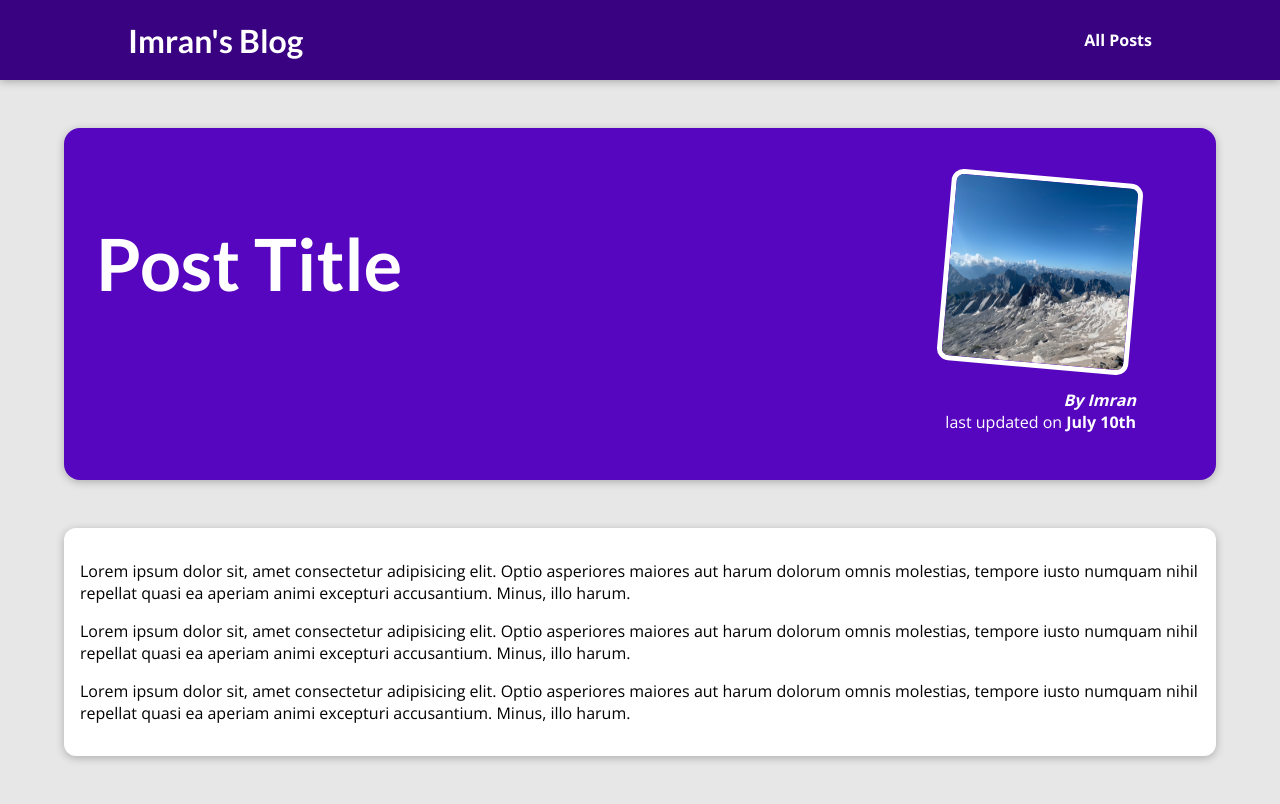
After one commit to iHasan1/my_django_site, a Django app: template blog/templates/blog/post-detail.html in a window 1280 px wide. The commit adds this page. Run offline with Django 5.2, Linux system fonts and the light colour scheme; the template is opened without the code that fills it, so the values that code supplies are empty.

Commit message:
added all posts and single post htmls as well css

```diff
--- /dev/null
+++ b/blog/static/blog/post-detail.css
@@ -0,0 +1,62 @@
+body {
+  background-color: #e7e7e7;
+}
+
+#main-navigation {
+  background-color: #390281;
+  box-shadow: 0 2px 8px rgba(0, 0, 0, 0.25);
+}
+
+#summary {
+  margin: 8rem auto 3rem auto;
+  padding: 2rem;
+  width: 90%;
+  max-width: 90rem;
+  border-radius: 16px;
+  background-color: #5706c0;
+  position: relative;
+  box-shadow: 0 2px 8px rgba(0, 0, 0, 0.25);
+  height: 22rem;
+}
+
+#summary h2 {
+  color: white;
+  font-size: 4.5rem;
+}
+
+#summary article {
+  position: absolute;
+  top: 2rem;
+  right: 3rem;
+  padding: 1rem 2rem;
+  border-radius: 12px;
+  text-align: right;
+  color: white;
+}
+
+#summary article img {
+  width: 12rem;
+  height: 12rem;
+  border-radius: 12px;
+  transform: rotateZ(5deg);
+  border: 5px solid white;
+  margin-bottom: 1rem;
+}
+
+#summary address {
+  font-weight: bold;
+}
+
+#summary time {
+  font-weight: bold;
+}
+
+main {
+  width: 90%;
+  max-width: 90rem;
+  margin: 3rem auto;
+  background-color: white;
+  padding: 1rem;
+  border-radius: 12px;
+  box-shadow: 0 2px 8px rgba(0, 0, 0, 0.25);
+}
--- /dev/null
+++ b/blog/templates/blog/post-detail.html
@@ -0,0 +1,35 @@
+{% extends "base.html" %}
+{% load static %}
+
+{% block title %}
+    This Post Title
+{% endblock %}
+
+{% block css_files %}
+    <link rel="stylesheet" href="{% static "blog/post-detail.css" %}">
+{% endblock%}
+
+{% block content %}
+    <section id="summary">
+        <h2>Post Title</h2>
+        <article>
+            <img src="{% static "blog/images/mountains.jpg" %}" alt="Post Title">
+            <address>By Imran</address>
+            <div>
+                last updated on <time datetime="">July 10th</time>
+            </div>
+        </article>
+    </section>
+
+    <main>
+        <p>
+            Lorem ipsum dolor sit, amet consectetur adipisicing elit. Optio asperiores maiores aut harum dolorum omnis molestias, tempore iusto numquam nihil repellat quasi ea aperiam animi excepturi accusantium. Minus, illo harum.
+        </p>
+        <p>
+            Lorem ipsum dolor sit, amet consectetur adipisicing elit. Optio asperiores maiores aut harum dolorum omnis molestias, tempore iusto numquam nihil repellat quasi ea aperiam animi excepturi accusantium. Minus, illo harum.
+        </p>
+        <p>
+            Lorem ipsum dolor sit, amet consectetur adipisicing elit. Optio asperiores maiores aut harum dolorum omnis molestias, tempore iusto numquam nihil repellat quasi ea aperiam animi excepturi accusantium. Minus, illo harum.
+        </p>
+    </main>
+{% endblock %}
--- a/blog/views.py
+++ b/blog/views.py
@@ -8,8 +8,8 @@ def starting_page(request):
 
 
 def posts(request):
-    pass
+    return render(request, "blog/all-posts.html")
 
 
-def post_detail(request):
-    pass
+def post_detail(request, slug):
+    return render(request, "blog/post-detail.html")
--- a/static/app.css
+++ b/static/app.css
@@ -18,3 +18,31 @@ h3 {
   font-family: 'Lato', sans-serif;
   font-weight: bold;
 }
+
+#main-navigation {
+  width: 100%;
+  height: 5rem;
+  display: flex;
+  justify-content: space-between;
+  align-items: center;
+  padding: 0 10%;
+  position: absolute;
+  top: 0;
+  left: 0;
+}
+
+#main-navigation a {
+  text-decoration: none;
+  color: white;
+  font-weight: bold;
+}
+
+#main-navigation a:hover,
+#main-navigation a:active {
+  color: #cf79f1;
+}
+
+#main-navigation h1 a:hover,
+#main-navigation h1 a:active {
+  color: white;
+}
--- a/templates/base.html
+++ b/templates/base.html
@@ -10,6 +10,12 @@
     {% block css_files %}{% endblock %}
 </head>
 <body>
+    <header id="main-navigation">
+        <h1><a href="{% url "starting-page" %}">Imran's Blog</a></h1>
+        <nav>
+            <a href="{% url "posts-page" %}">All Posts</a>
+        </nav>
+    </header>
     {% block content %}
     {% endblock %}
 </body>
```
Also changed, not shown: blog/static/blog/all-posts.css (added, +43 -0 lines), blog/static/blog/index.css (+0 -72 lines), blog/static/blog/post.css (added, +43 -0 lines), blog/templates/blog/all-posts.html (added, +26 -0 lines), blog/templates/blog/includes/post.html (added, +17 -0 lines), blog/templates/blog/index.html (+2 -22 lines).
